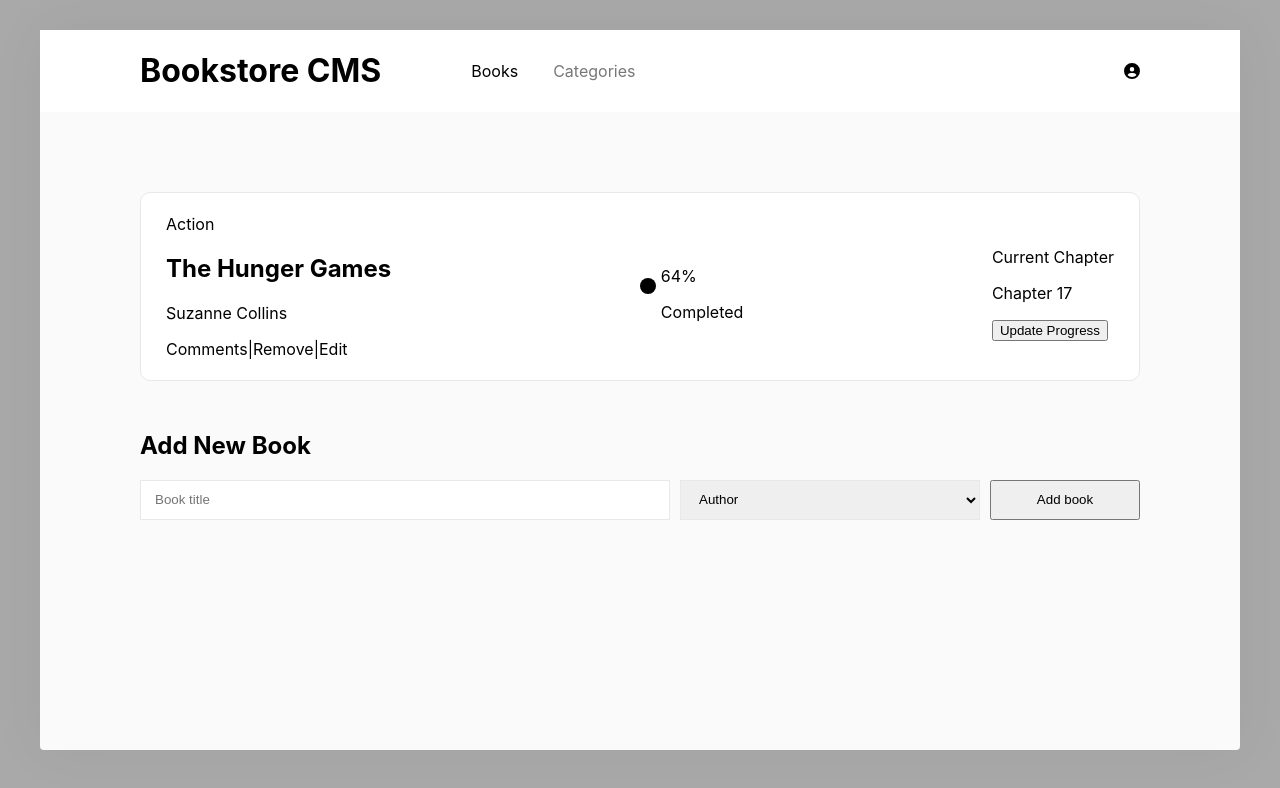
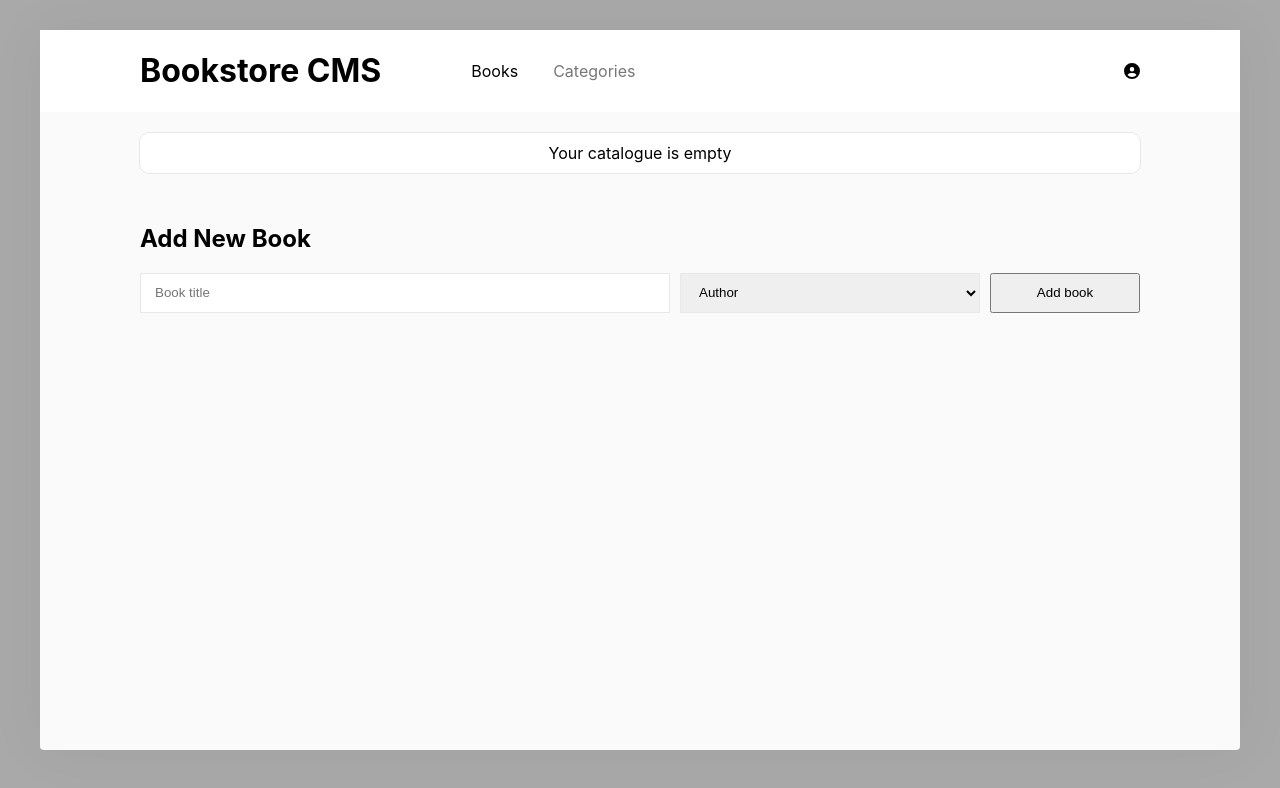
Before and after one commit to prius2055/Bookstore, a React (Create React App) app: page / in a window 1280 px wide. Shown: the top 788 px of the page. Built offline with nearby package versions, Linux system fonts and the light colour scheme.

Commit message:
Add logic for adding a book, removing a book

```diff
--- /dev/null
+++ b/src/bookItems.js
@@ -0,0 +1,12 @@
+const bookItems = [];
+
+//   {
+//     id: '',
+//     genre: '',
+//     title: '',
+//     author: '',
+//     percentageCompletion: '',
+//     completed: '',
+//   },
+
+export default bookItems;
--- a/src/components/Book.css
+++ b/src/components/Book.css
@@ -23,3 +23,9 @@
 .status p {
   margin-bottom: 0;
 }
+
+.actions button {
+  cursor: pointer;
+  border: none;
+  background-color: white;
+}
--- a/src/components/Book.js
+++ b/src/components/Book.js
@@ -1,23 +1,35 @@
 import { FontAwesomeIcon } from '@fortawesome/react-fontawesome';
 import { faCircle } from '@fortawesome/free-solid-svg-icons';
+import propTypes from 'prop-types';
+import { useDispatch } from 'react-redux';
+import { removeBook } from '../redux/books/booksSlice';
 
 import './Book.css';
 
-const Book = () => (
+const Book = ({ bookInfo }) => {
+  const dispatch = useDispatch();
+
+  const removeBookHandler = () => {
+    dispatch(removeBook(bookInfo.id));
+  };
+
+  return (
     <div className='book'>
-    <div>
-      <p>Action</p>
-      <h2>The Hunger Games</h2>
-      <p>Suzanne Collins</p>
-      <p>
-        <span>Comments</span>|<span>Remove</span>|<span>Edit</span>
-      </p>
+      <div className='actions'>
+        <p>{bookInfo.genre}</p>
+        <h2>{bookInfo.title}</h2>
+        <p>{bookInfo.author}</p>
+        <button type='submit'>Comments</button> |
+        <button type='submit' onClick={removeBookHandler}>
+          Remove
+        </button>
+        |<button type='submit'>Edit</button>
       </div>
       <div className='level'>
         <FontAwesomeIcon icon={faCircle} />
         <div className='status'>
-        <p>64%</p>
-        <p>Completed</p>
+          <p>{bookInfo.percentageCompletion}</p>
+          {bookInfo.complete ? <p>completed</p> : ''}
         </div>
       </div>
 
@@ -28,5 +40,10 @@ const Book = () => (
       </div>
     </div>
   );
+};
 
 export default Book;
+
+Book.propTypes = {
+  bookInfo: propTypes.oneOfType([propTypes.object]).isRequired,
+};
--- a/src/components/BookList.css
+++ b/src/components/BookList.css
@@ -1,5 +1,17 @@
 .book-list {
   margin-left: 100px;
   margin-right: 100px;
-  margin-top: 80px;
+  margin-top: 30px;
+  max-height: 60vh;
+  overflow-y: scroll;
+  display: flex;
+  flex-direction: column-reverse;
 }
+
+.placeholder {
+  text-align: center;
+  background-color: #fff;
+  border-radius: 10px;
+  padding: 10px 400px;
+  border: 1px #e8e8e8 solid;
+}
--- a/src/components/BookList.js
+++ b/src/components/BookList.js
@@ -1,11 +1,23 @@
+import { useSelector } from 'react-redux';
+
 import Book from './Book';
 
-import './BookList.css'
+import './BookList.css';
 
-const BookList = () => (
-  <div className='book-list'>
-    <Book />
-  </div>
-);
+const BookList = () => {
+  const { bookArray } = useSelector((state) => state.books);
+
+  if (bookArray.length === 0) {
+    return <p className='placeholder'>Your catalogue is empty</p>;
+  }
+
+  return (
+    <div className='book-list'>
+      {bookArray.map((book) => (
+        <Book key={book.id} bookInfo={book} />
+      ))}
+    </div>
+  );
+};
 
 export default BookList;
--- a/src/components/NewBookForm.js
+++ b/src/components/NewBookForm.js
@@ -1,10 +1,32 @@
+import { useState } from 'react';
 import './NewBookForm.css';
+import { useDispatch } from 'react-redux';
+import { addBook } from '../redux/books/booksSlice';
 
-const NewBookForm = () => (
+const NewBookForm = () => {
+  const dispatch = useDispatch();
+  const [newBook, setNewBook] = useState('');
+
+  const inputHandler = (e) => {
+    setNewBook(e.target.value);
+  };
+
+  const formSubmitHandler = (e) => {
+    e.preventDefault();
+    dispatch(addBook(newBook));
+    setNewBook('');
+  };
+
+  return (
     <div className='new-book'>
       <h2>Add New Book</h2>
-    <form>
-      <input type='text' placeholder='Book title' />
+      <form onSubmit={formSubmitHandler}>
+        <input
+          type='text'
+          placeholder='Book title'
+          value={newBook}
+          onChange={inputHandler}
+        />
         <select>
           <option>Author</option>
           <option>Category</option>
@@ -13,5 +35,6 @@ const NewBookForm = () => (
       </form>
     </div>
   );
+};
 
 export default NewBookForm;
--- a/src/redux/books/booksSlice.js
+++ b/src/redux/books/booksSlice.js
@@ -1,13 +1,31 @@
 import { createSlice } from '@reduxjs/toolkit';
+import bookItems from '../../bookItems';
 
 const bookSlice = createSlice({
   name: 'books',
-  initialState: [],
+  initialState: { bookArray: bookItems },
   reducers: {
-    addBook() {},
-    removeBook() {},
+    addBook: (state, action) => {
+      const newBookObj = {
+        id: state.bookArray.length,
+        genre: 'Action',
+        title: action.payload,
+        author: 'Suzanne Collins',
+        percentageCompletion: '64%',
+        completed: false,
+      };
+      state.bookArray.push(newBookObj);
+    },
+    removeBook: (state, action) => {
+      const bookId = action.payload;
+
+
+
+     state.bookArray= state.bookArray.filter((book) => book.id !== bookId);
+
+    },
   },
 });
 
-export const booksActions = bookSlice.actions;
+export const { addBook, removeBook } = bookSlice.actions;
 export default bookSlice;
--- a/src/redux/store.js
+++ b/src/redux/store.js
@@ -4,7 +4,7 @@ import categoriesSlice from './categories/categoriesSlice';
 
 const store = configureStore({
   reducer: {
-    book: bookSlice.reducer,
+    books: bookSlice.reducer,
     categories: categoriesSlice.reducer,
   },
 });
```
Also changed, not shown: src/components/BooksArray.js (added, +12 -0 lines). Lines whose indentation alone changed are shown as unchanged.
